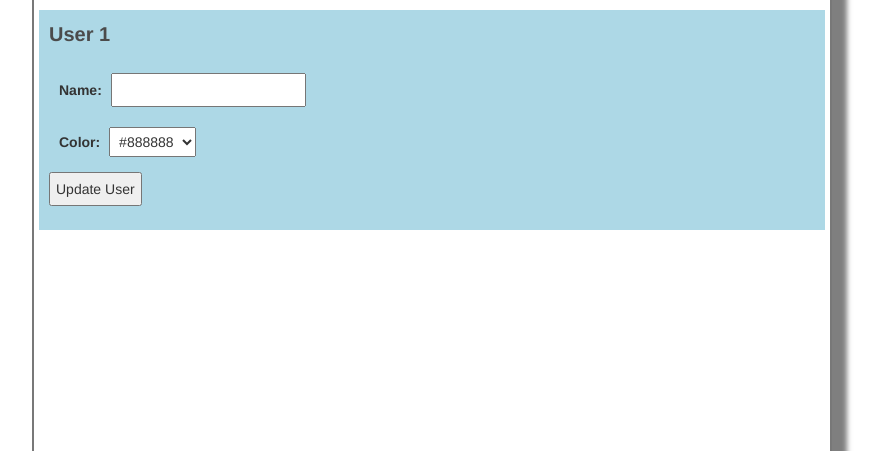
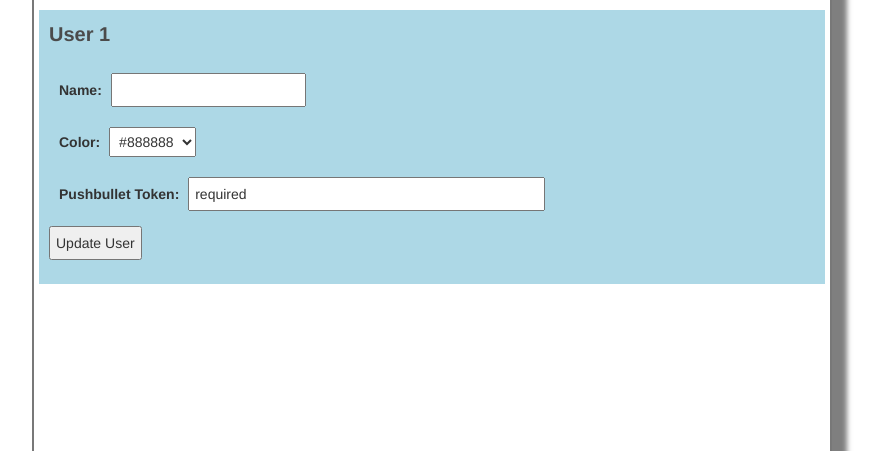
Before and after one commit to gHeld6/Chores, a Flask app: template app/templates/updateUser.html in a window 1280 px wide. Shown: the part 183-634 px from the top of the page, without its empty margins (208-1089 px from the left). Run offline with Flask 2, Linux system fonts and the light colour scheme; tables that the repository leaves empty hold one stand-in row (values such as "Sample post"); the template is opened without the code that fills it: values that come from a table or form of the project are taken from there, most other values are stand-ins (such as "Sample title", 1, 10 or a date in 2020); parts of the project's set-up code (start-up, migrations or seed data) failed here and were passed over; some libraries are stand-ins or nearby versions.

Commit message:
Added Pushbullet notifications

```diff
--- a/app/forms.py
+++ b/app/forms.py
@@ -1,13 +1,14 @@
 from flask_wtf import FlaskForm
 from wtforms import StringField, SelectField, SubmitField
 from wtforms.validators import DataRequired
-from wtforms.widgets.html5 import TimeInput
+from wtforms_components import TimeField
 
 import datetime
 
 class AddChoreForm(FlaskForm):
+    TIMES = [(i, "{}:00".format(i)) for i in range(1, 25)]
     user = SelectField("User", choices=[])
     new_chore = StringField("Chore", validators=[DataRequired()])
     day = SelectField("Day", choices=[(0,"Monday"), (1, "Tuesday"), (2, "Wednesday") , (3, "Thursday"), (4, "Friday"), (5, "Saturday"), (6, "Sunday")])
     submit = SubmitField("Add Chore")
-    time = TimeInput()
+    time_field = SelectField("Notification Time", choices=TIMES)
--- a/app/models.py
+++ b/app/models.py
@@ -16,6 +16,7 @@ class Chore(db.Model):
 
 class User(db.Model):
     id = db.Column(db.Integer, primary_key=True)
+    token = db.Column(db.String(60))
     led = db.Column(db.Integer)
     name = db.Column(db.String(40), index=True, unique=True)
     color = db.Column(db.String(20), index=True)
--- a/app/templates/updateUser.html
+++ b/app/templates/updateUser.html
@@ -45,6 +45,8 @@
                             {% endif %}
                         {% endfor %}
                     </select></p>
+                    <p><span class="title">Pushbullet Token: </span>
+                    <input type="text" size="40" name="tok" value={{ users[i][4] }} required></p>
                     <input type="submit" value="Update User">
                 </form>
             {% endfor %}
--- a/header.py
+++ b/header.py
@@ -6,6 +6,9 @@ from datetime import date
 from grovepi import *
 from grove_rgb_lcd import *
 import threading
+import datetime
+import requests
+import json
 
 
 MAX_RANGE = 1023 # maximum value for potentiometer
@@ -16,6 +19,8 @@ to choose bright or dim versions of the colors.
 """
 BRIGHT = 1
 DIM = 0
+
+#
 
 DAY_NAMES = ["Mon", "Tue", "Wed", "Thu", "Fri", "Sat", "Sun"]
 rgb_vals = {"Red": [[50, 0, 0],[255, 0, 0]], "Green": [[0, 50, 0],[0, 255, 0]],
@@ -34,8 +39,18 @@ def get_days():
     chores = Chore.query.order_by(Chore.day).all()
     for chore in chores:
         days[chore.day].append(
-            (chore.chore, User.query.filter_by(id=chore.user_id).first(), chore.completed, chore.id))
+            (chore.chore, User.query.filter_by(id=chore.user_id).first(), chore.completed, chore.id, chore.time_completed_by))
     return days
+
+
+def notify(name_str, body, title):
+    tok = User.query.filter_by(name=name_str).first().token
+    send_data = {"type": "note", "title": title, "body": body}
+    response = requests.post("https://api.pushbullet.com/v2/pushes",
+                             data=json.dumps(send_data),
+                             headers={"Authorization": tok, "Content-Type": "application/json"})
+    if response.status != 200:
+        raise Exception("Failed to notify")
 
 
 def get_users():
@@ -47,7 +62,7 @@ def get_users():
     users_tup = []
     users = User.query.order_by(User.id).all()
     for user in users:
-        users_tup.append((user.name, user.color, user.id, user.led))
+        users_tup.append((user.name, user.color, user.id, user.led, user.token))
     return users_tup
 
 
--- a/main.py
+++ b/main.py
@@ -70,6 +70,7 @@ def disp_chore(numChores, day):
         return
     ind = get_ind(get_level(), numChores)
     chore = day[ind]
+    print "{}".format(chore[4])
     text = chore[0]
     digitalWrite(led, chore[2])
     color = chore[1].color
```
Also changed, not shown: app/routes.py (+5 -3 lines).
